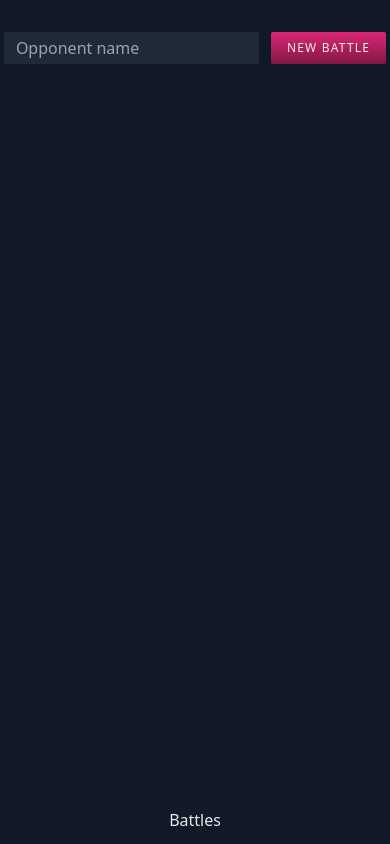
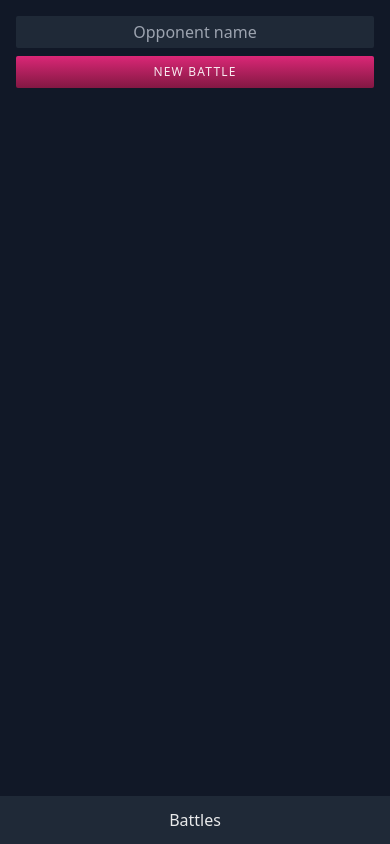
Before and after one commit to pntbutter/mcp-roster-builder, a Nuxt app: page / in a window 390 px wide. Built offline with nearby package versions, Linux system fonts and the light colour scheme.

Commit message:
make some stuff responsive

```diff
--- a/app.vue
+++ b/app.vue
@@ -8,7 +8,7 @@
 
     <NuxtPage />
 
-    <nav class="fixed  inset-x-0  bottom-0  md:bottom-auto  md:top-0  h-12  flex  items-center  justify-center  space-x-4">
+    <nav class="fixed  inset-x-0  bottom-0  md:bottom-auto  md:top-0  h-12  flex  items-center  justify-center  space-x-4  bg-gray-800">
       <NuxtLink to="/">Battles</NuxtLink>
       <!-- <NuxtLink to="/tactics-cards">Tactics</NuxtLink>
       <NuxtLink to="/crisis-cards">Crisis</NuxtLink>
--- a/components/StatCards.vue
+++ b/components/StatCards.vue
@@ -6,8 +6,8 @@ const { data } = await useFetch('/api/stat-cards')
   <div>
     <input v-model="search" class="block  w-full  my-2  py-2  px-4  rounded  bg-gray-800  text-gray-100" type="text" placeholder="Search">
 
-    <ul class="space-y-0.5">
-      <li v-for="(card, index) in filteredCards" :key="index" class="flex  items-center  py-2  pr-2  pl-3  rounded-md  transition-all  ring-pink-900  hover:ring-1">
+    <ul class="space-y-2  md:space-y-0.5">
+      <li v-for="(card, index) in filteredCards" :key="index" class="md:flex  items-center  py-2  pr-2  pl-3  rounded-md  transition-all  ring-pink-900  hover:ring-1">
         <span class="mr-auto" :title="card.alias">
           <b class="mr-2">{{ card.threat }}</b>
           <span>
@@ -20,7 +20,7 @@ const { data } = await useFetch('/api/stat-cards')
           </span>
         </span>
 
-        <div class="flex  items-center  space-x-2">
+        <div class="flex  items-center  justify-end  space-x-2  mt-2  md:mt-0">
           <span class="text-xs  opacity-50  font-weight-bold  tracking-widest  uppercase">Add to:</span>
 
           <button @click="$attrs.you.characters.push(card)" v-if="$attrs.you" class="btn" :class="[$attrs.you.characters.includes(card) ? 'opacity-20  pointer-events-none' : '' ]">
--- a/pages/index.vue
+++ b/pages/index.vue
@@ -1,8 +1,8 @@
 <template>
   <div class="max-w-2xl  mx-auto">
-    <div class="flex  items-center  justify-center  py-8">
-      <input v-model="opponentName" type="text" class="mr-3  py-1  px-3  rounded-sm  bg-gray-800  text-gray-50" placeholder="Opponent name">
-      <button @click="newBattle" class="btn">
+    <div class="md:flex  items-center  justify-center  p-4  lg:py-8">
+      <input v-model="opponentName" type="text" class="w-full  md:w-auto  mr-3  py-1  px-3  rounded-sm  bg-gray-800  text-gray-50  text-center  md:text-left" placeholder="Opponent name">
+      <button @click="newBattle" class="btn  w-full  md:w-auto  mt-2  md:mt-0">
           New Battle
       </button>
     </div>
--- a/pages/roster.vue
+++ b/pages/roster.vue
@@ -4,9 +4,9 @@ const { data } = await useFetch('/api/stat-cards')
 
 <template>
   <div class="max-w-5xl  mx-auto">
-    <StatCards v-if="battle" v-bind="battle" class="max-w-3xl  mx-auto  mb-16" />
+    <StatCards v-if="battle" v-bind="battle" class="max-w-3xl  mx-auto  mb-6  md:mb-16  p-4" />
 
-    <div class="md:grid  md:grid-cols-2  gap-6">
+    <div class="md:grid  md:grid-cols-2  gap-6  space-y-10  md:space-y-0">
       <div class="relative  p-6  card" v-if="battle.you">
         <h3 class="absolute  left-6  -top-3  uppercase  opacity-50  font-weight-black  tracking-widest">
           You
```
